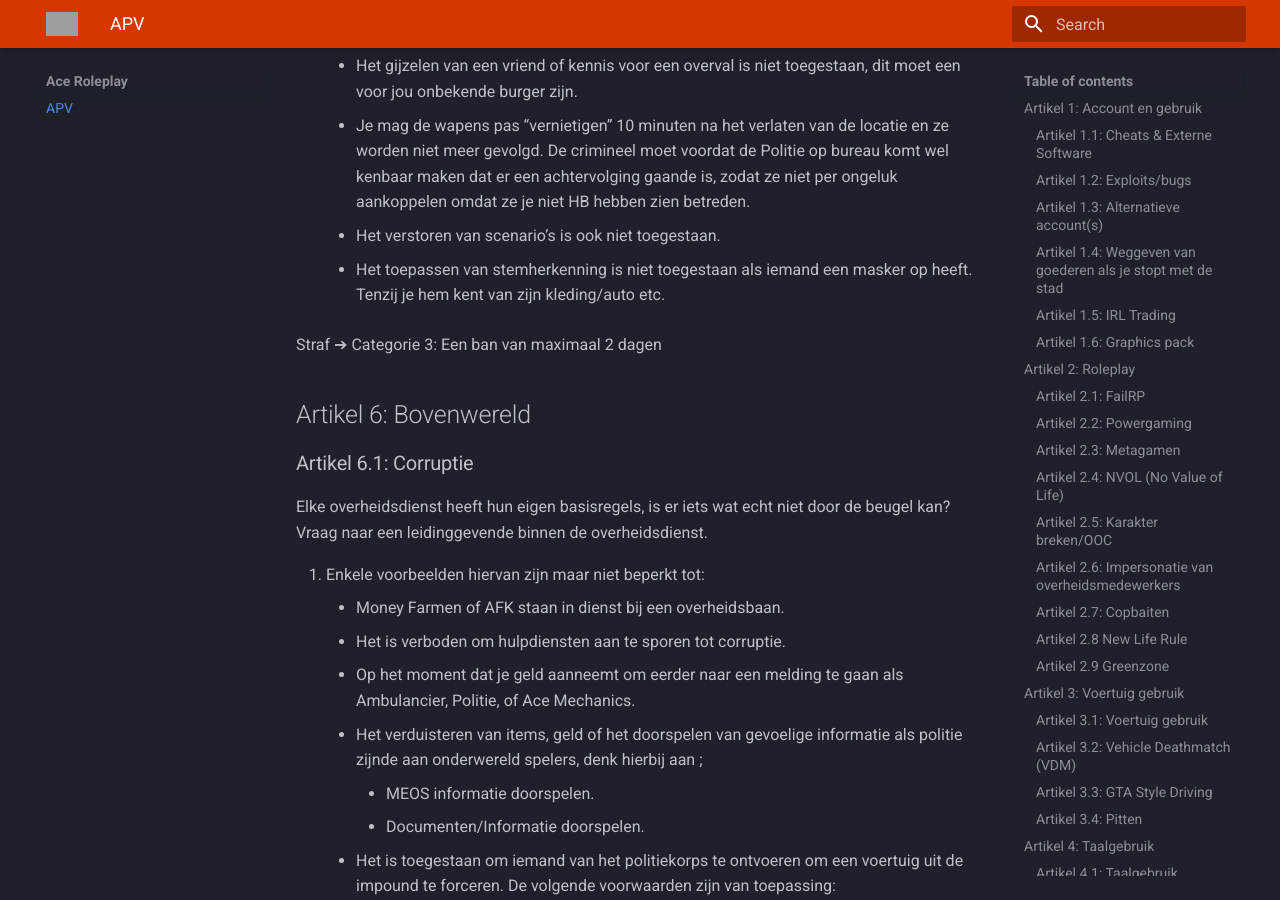
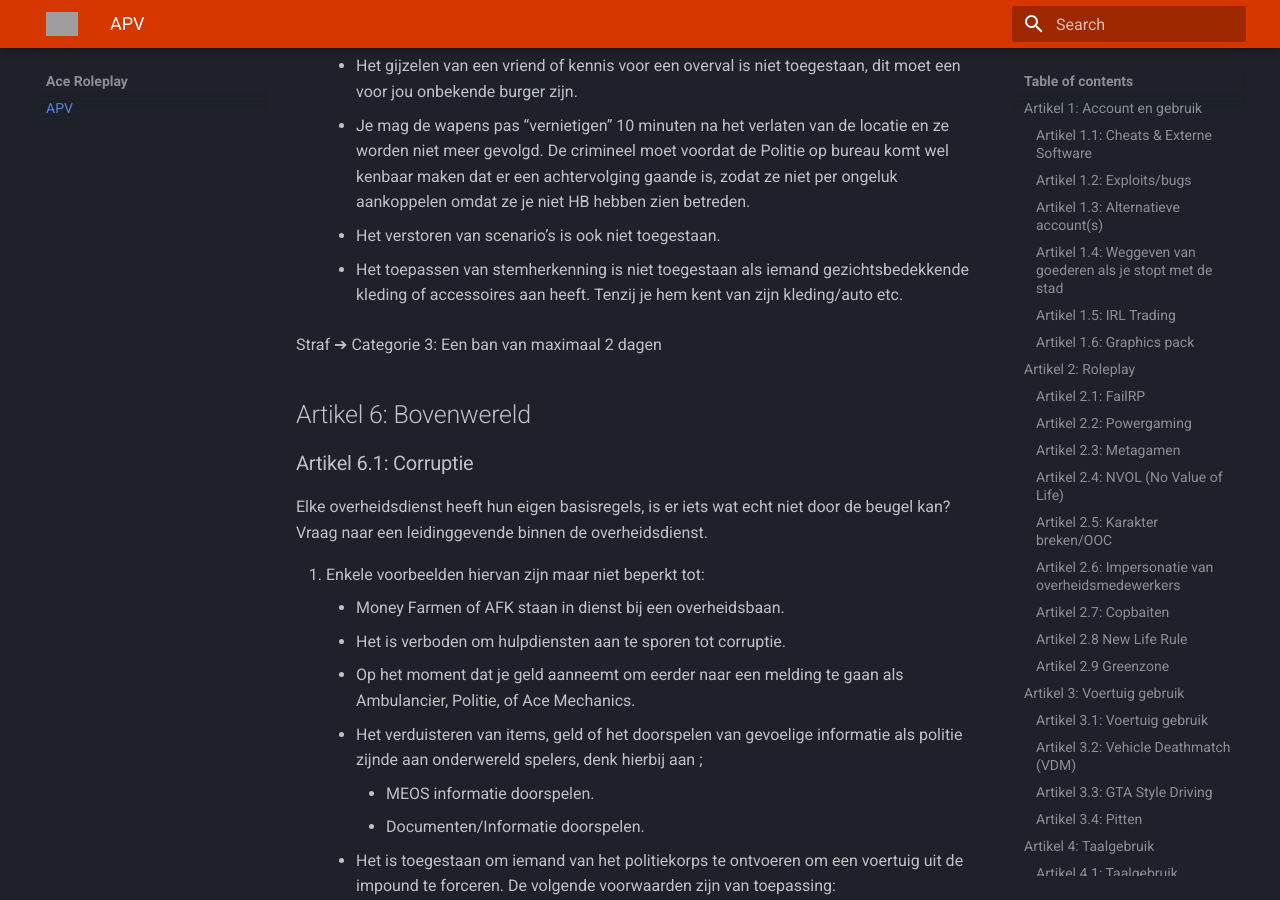
Before and after one commit to Alem569/ace-apv, an MkDocs documentation site: the page built from docs/index.md, in a window 1280 px wide and 900 px high, scrolled down 18051 px. Built offline with MkDocs 1.6.1 and Material for MkDocs 9.7.7, drawn with Linux system fonts in a browser that asks for light colours; grey boxes are pictures that could not be loaded.

Commit message:
Wijziging artikel 5.9 overige criminaliteitx.md

```diff
--- a/docs/index.md
+++ b/docs/index.md
@@ -459,7 +459,7 @@ Er zijn ook overige regels waar je rekening mee moet houden.
     * Het gijzelen van een vriend of kennis voor een overval is niet toegestaan, dit moet een voor jou onbekende burger zijn.
     * Je mag de wapens pas “vernietigen” 10 minuten na het verlaten van de locatie en ze worden niet meer gevolgd. De crimineel moet voordat de Politie op bureau komt wel kenbaar maken dat er een achtervolging gaande is, zodat ze niet per ongeluk aankoppelen omdat ze je niet HB hebben zien betreden.
     * Het verstoren van scenario’s is ook niet toegestaan.
-    * Het toepassen van stemherkenning is niet toegestaan als iemand een masker op heeft. Tenzij je hem kent van zijn kleding/auto etc.
+    * Het toepassen van stemherkenning is niet toegestaan als iemand gezichtsbedekkende kleding of accessoires aan heeft. Tenzij je hem kent van zijn kleding/auto etc.
 
 Straf ➔ Categorie 3: Een ban van maximaal 2 dagen
 
```
